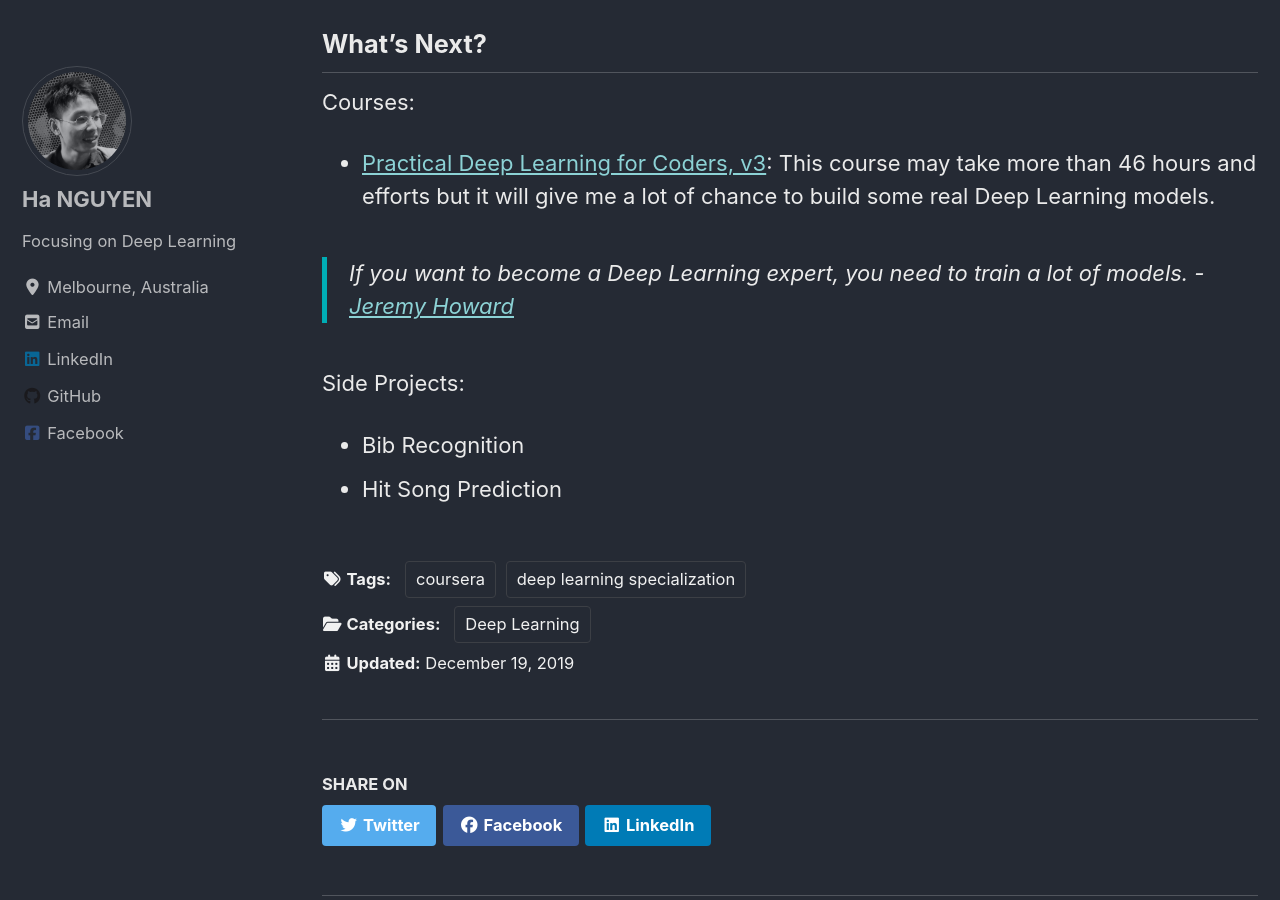
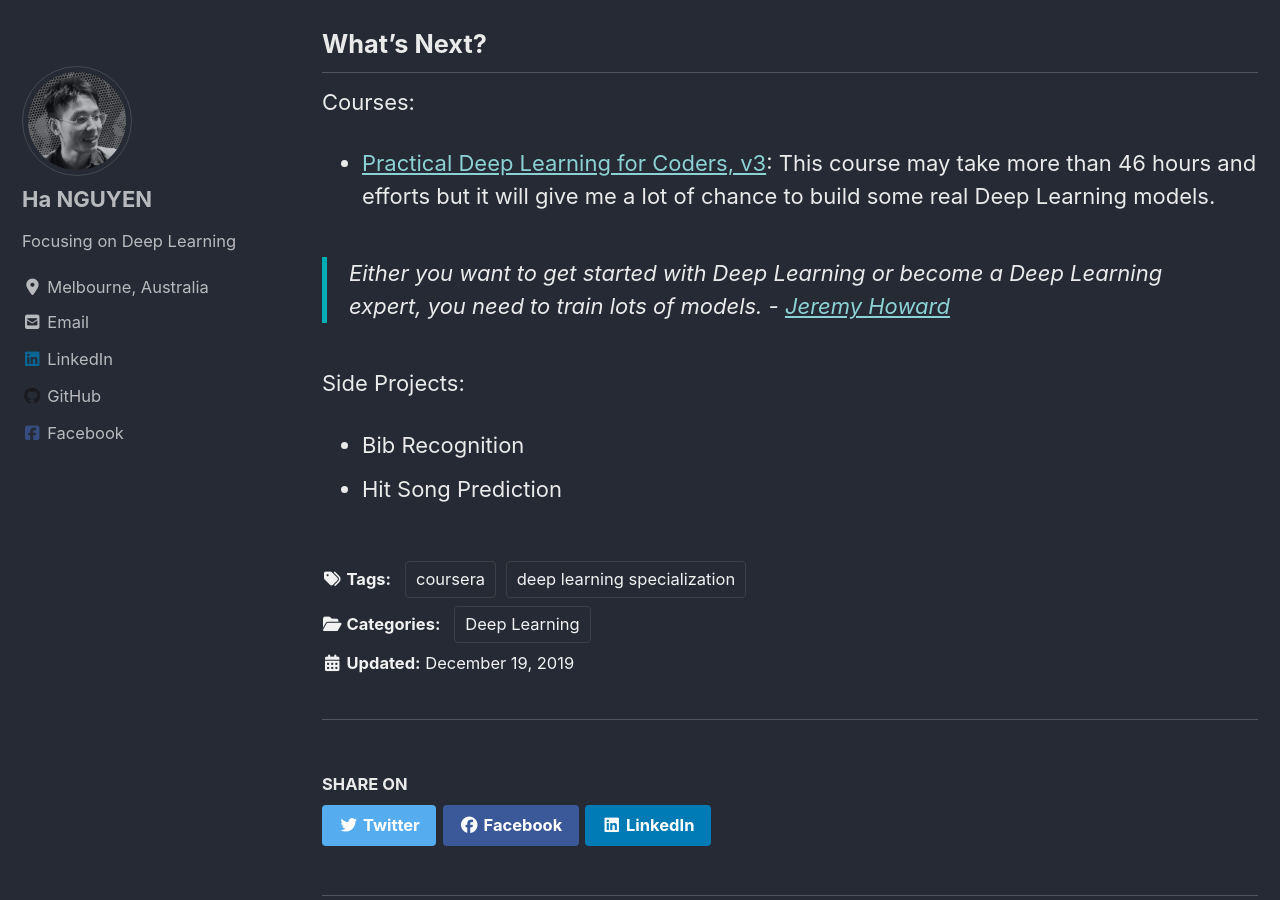
Before and after one commit to datasciblog/datasciblog.github.io, a Jekyll site: the page built from _posts/2019-12-19-DL-xx-accomplishing-deep-learning-specialization.md, in a window 1280 px wide and 900 px high, scrolled down 4198 px. Built offline with Jekyll 4.4.1, drawn with Linux system fonts in a browser that asks for light colours; cached includes are drawn as plain includes; nearby versions of some CDN libraries.

Commit message:
Update 2019-12-19-DL-xx-accomplishing-deep-learning-specialization.md

```diff
--- a/_posts/2019-12-19-DL-xx-accomplishing-deep-learning-specialization.md
+++ b/_posts/2019-12-19-DL-xx-accomplishing-deep-learning-specialization.md
@@ -61,7 +61,7 @@ I started slowly at first, and studied really hard at the end. There was a bit r
 Courses:
 - [Practical Deep Learning for Coders, v3](https://course.fast.ai/): This course may take more than 46 hours and efforts but it will give me a lot of chance to build some real Deep Learning models.
 
-> If you want to become a Deep Learning expert, you need to train a lot of models. - [Jeremy Howard](https://www.youtube.com/watch?v=J6XcP4JOHmk&list=PLrAXtmErZgOdP_8GztsuKi9nrraNbKKp4)
+> Either you want to get started with Deep Learning or become a Deep Learning expert, you need to train lots of models. - [Jeremy Howard](https://youtu.be/J6XcP4JOHmk?t=4894)
 
 Side Projects:
 - Bib Recognition
```
